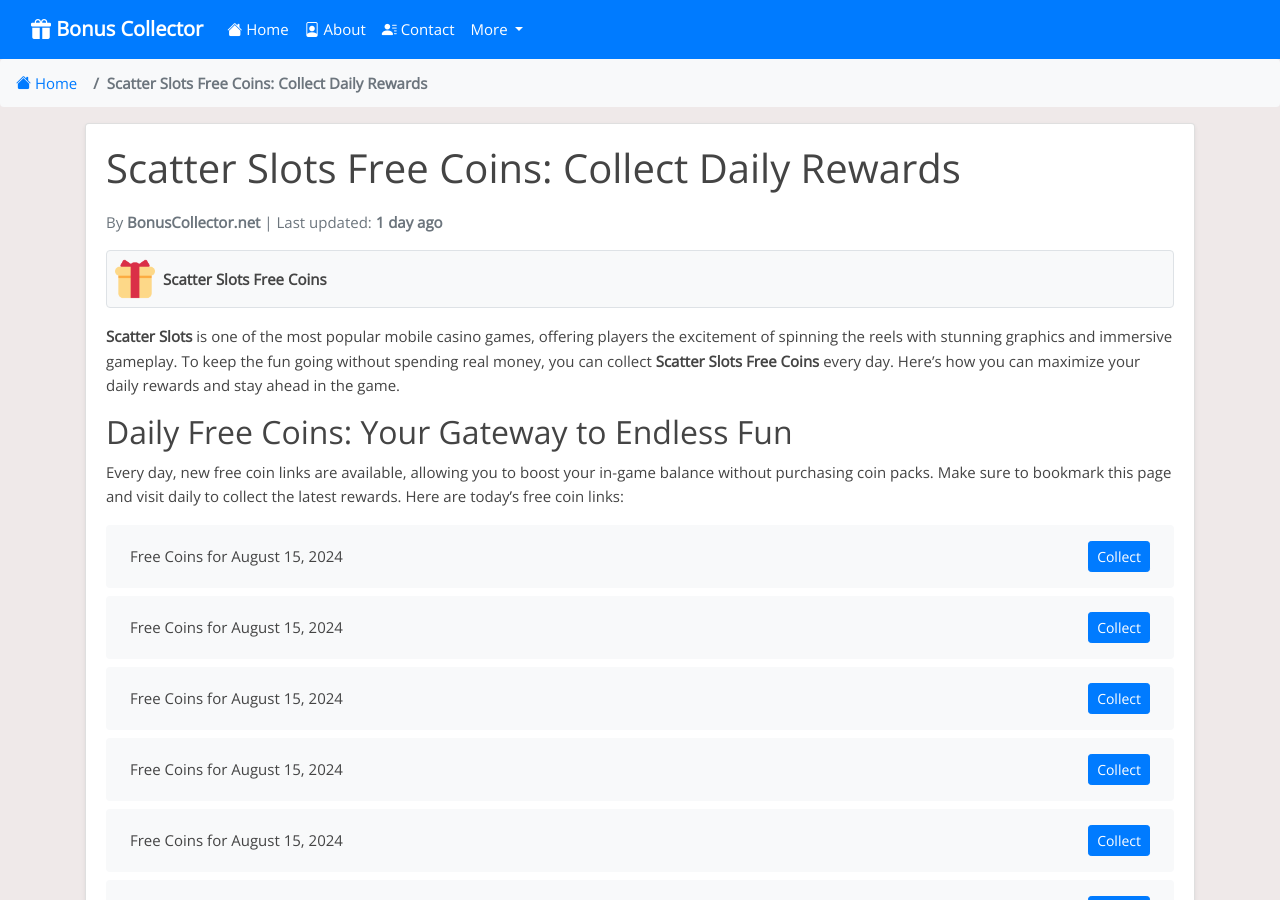
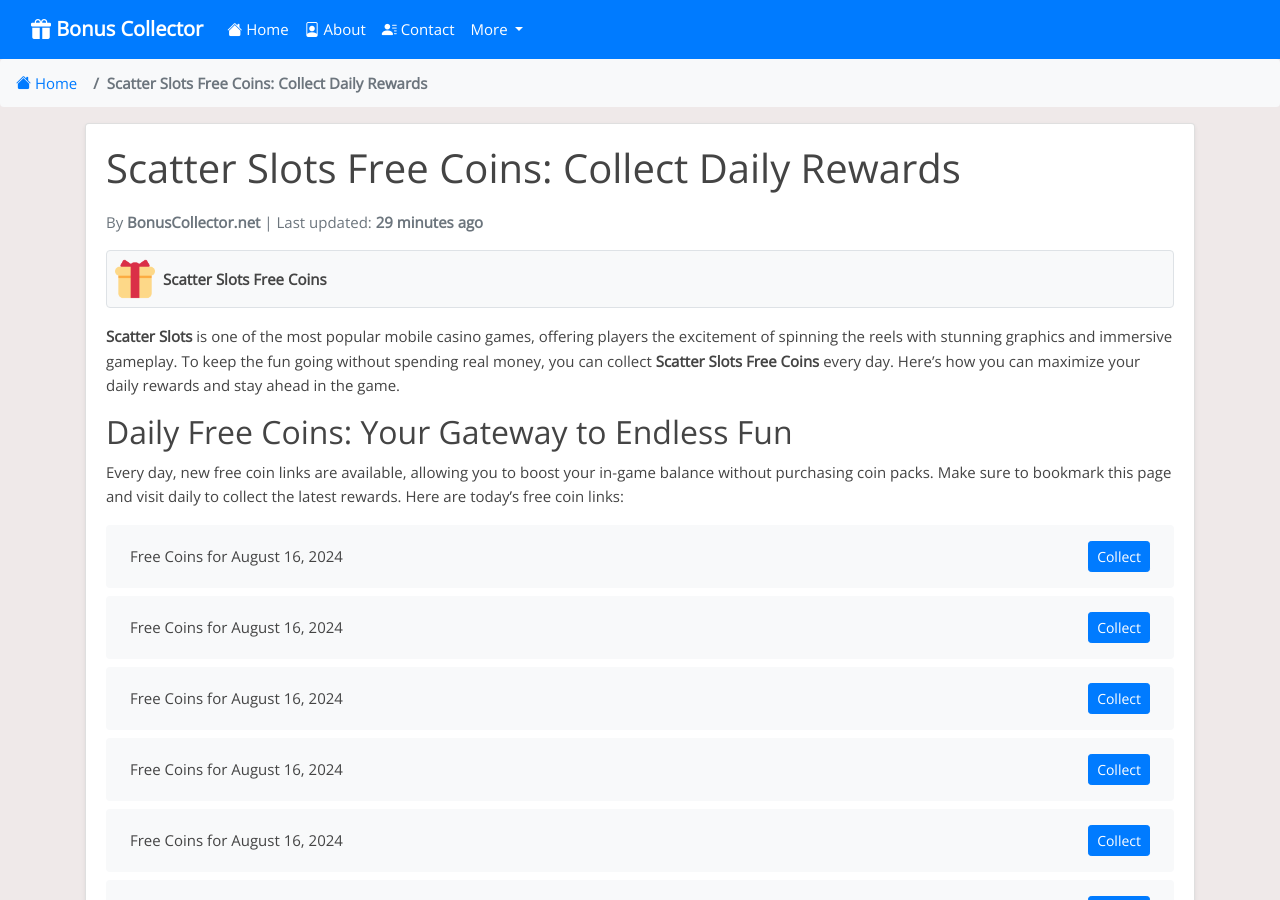
Before and after one commit to Prollad99/bs-net, a Jekyll site: the page built from _posts/2024-08-09-scatter-slots.md, in a window 1280 px wide and 900 px high. Built offline with Jekyll 4.4.1, drawn with Linux system fonts in a browser that asks for light colours; nearby versions of some CDN libraries; comment, search, counter and statistics services are not loaded; some of the changed text lies outside the part shown.

Commit message:
Update scatter-slots reward links and last modified date

```diff
--- a/_data/include_files.yml
+++ b/_data/include_files.yml
@@ -89,4 +89,4 @@
   last_modified: 2024-08-16 03:25:56
 
 scatter-slots.html:
-  last_modified: 2024-08-15 03:40:23
+  last_modified: 2024-08-16 03:42:39
--- a/_includes/scatter-slots.html
+++ b/_includes/scatter-slots.html
@@ -1,4 +1,24 @@
 <ul class="list-group mt-3 mb-4">
+  <li class="list-group-item d-flex justify-content-between align-items-center">
+    <span>Free Coins for August 16, 2024</span>
+    <a href="https://tinyurl.com/nwzvp3v5" class="btn btn-primary btn-sm">Collect</a>
+  </li>
+  <li class="list-group-item d-flex justify-content-between align-items-center">
+    <span>Free Coins for August 16, 2024</span>
+    <a href="https://tinyurl.com/83rf49n2" class="btn btn-primary btn-sm">Collect</a>
+  </li>
+  <li class="list-group-item d-flex justify-content-between align-items-center">
+    <span>Free Coins for August 16, 2024</span>
+    <a href="https://tinyurl.com/53za475h" class="btn btn-primary btn-sm">Collect</a>
+  </li>
+  <li class="list-group-item d-flex justify-content-between align-items-center">
+    <span>Free Coins for August 16, 2024</span>
+    <a href="https://tinyurl.com/yu267rd2" class="btn btn-primary btn-sm">Collect</a>
+  </li>
+  <li class="list-group-item d-flex justify-content-between align-items-center">
+    <span>Free Coins for August 16, 2024</span>
+    <a href="https://tinyurl.com/mtp634tn" class="btn btn-primary btn-sm">Collect</a>
+  </li>
   <li class="list-group-item d-flex justify-content-between align-items-center">
     <span>Free Coins for August 15, 2024</span>
     <a href="https://tinyurl.com/329zur2m" class="btn btn-primary btn-sm">Collect</a>
@@ -379,24 +399,4 @@
     <span>Free Coins for August 9, 2024</span>
     <a href="https://tinyurl.com/586denpt" class="btn btn-primary btn-sm">Collect</a>
   </li>
-  <li class="list-group-item d-flex justify-content-between align-items-center">
-    <span>Free Coins for August 9, 2024</span>
-    <a href="https://tinyurl.com/535j3yhp" class="btn btn-primary btn-sm">Collect</a>
-  </li>
-  <li class="list-group-item d-flex justify-content-between align-items-center">
-    <span>Free Coins for August 9, 2024</span>
-    <a href="https://tinyurl.com/38yx5u5d" class="btn btn-primary btn-sm">Collect</a>
-  </li>
-  <li class="list-group-item d-flex justify-content-between align-items-center">
-    <span>Free Coins for August 9, 2024</span>
-    <a href="https://tinyurl.com/4aarxfjn" class="btn btn-primary btn-sm">Collect</a>
-  </li>
-  <li class="list-group-item d-flex justify-content-between align-items-center">
-    <span>Free Coins for August 9, 2024</span>
-    <a href="https://tinyurl.com/5n7yt4m6" class="btn btn-primary btn-sm">Collect</a>
-  </li>
-  <li class="list-group-item d-flex justify-content-between align-items-center">
-    <span>Free Coins for August 9, 2024</span>
-    <a href="https://tinyurl.com/nhh8k6jn" class="btn btn-primary btn-sm">Collect</a>
-  </li>
 </ul>
```
Also changed, not shown: links-json/scatter-slots.json (+20 -20 lines).
